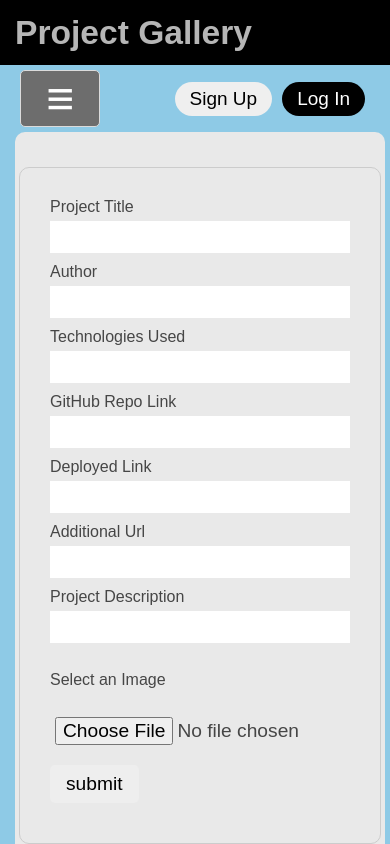
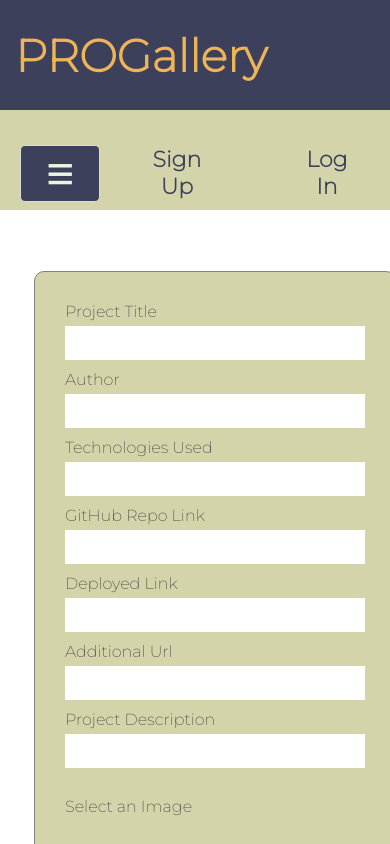
Before and after one commit to team-j-names/project-3-fe, a React (Create React App) app: page /update in a window 390 px wide. Shown: the top 844 px of the page. Built offline with nearby package versions, Linux system fonts and the light colour scheme.

Commit message:
updated css

```diff
--- a/src/App.css
+++ b/src/App.css
@@ -1,12 +1,15 @@
+@import url('https://fonts.googleapis.com/css2?family=Montserrat:wght@200&display=swap');
+
 .formWrapper{
   min-width: 300px;
   max-width:500px;
   padding:30px;
-  /* background-color:#a7d4ff; */
+  background-color:#d4d4aa;
   margin:20px;
-  border:1px solid #ccc;
+  border:1px solid gray;
   border-radius: 10px;
-  /* box-shadow: 10px 10px 8px #888888; */
+  box-shadow: 10px 10px 8px #888888;
+  font-family: 'Montserrat', sans-serif;
 }
 
 form{
@@ -18,23 +21,26 @@ form{
 input:focus, textarea:focus{
   outline:none;
 }
+
 form input{
   margin-bottom: 10px;
   margin-top: 5px;
   font-size: 1.2em;
   padding:5px;
-
   border:none;
-
+  font-family: 'Montserrat', sans-serif;
 }
 
 
 form input[type="submit"]{
   width:max-content;
   padding:8px 16px;
-  background-color: rgb(238, 238, 238);
-  /* border:1px solid rgb(241, 160, 39); */
-  border-radius:5px;
+  color: gray;
+  background-color: white;
+  border: 1px solid gray;
+  border-radius: 5px;
+  font-family: 'Montserrat', sans-serif;
+  cursor: pointer;
 }
 
 .nav-link ul>li{
@@ -46,7 +52,7 @@ form input[type="submit"]{
 
 /* input[type="file"]{
   display:none;
-} */
+}  */
 
 .file-upload {
   width:max-content;
@@ -56,4 +62,5 @@ form input[type="submit"]{
   padding: 6px 12px;
   cursor: pointer;
   font-size: 1.1em;
+  font-family: 'Montserrat', sans-serif;
 }
--- a/src/App.js
+++ b/src/App.js
@@ -15,7 +15,7 @@ function App() {
     return (
         <div className="app-wrapper">
             <div class="header">
-                <h2>Project Gallery</h2>
+                <h2>PROGallery</h2>
             </div>
 
             <div class="container">
--- a/src/Components/About.js
+++ b/src/Components/About.js
@@ -3,9 +3,8 @@ import React from 'react';
 const About = () => {
     return (
         <div class="about">
-            <h3>This is the About component</h3>
-            <p>Occaecat culpa consectetur et laboris aliquip ad incididunt. Ut nostrud enim aliqua irure consequat. Consectetur pariatur irure sit in ea mollit minim exercitation labore velit. Consequat irure velit esse proident qui. Non eiusmod in ex veniam ea incididunt ullamco. Fugiat sit exercitation aliquip dolore sunt sint est nostrud voluptate. Consectetur laborum nisi exercitation non irure occaecat sunt quis. Mollit dolore deserunt dolore ad et adipisicing occaecat. Lorem incididunt aliquip ea dolore laborum. Reprehenderit veniam sit adipisicing laboris Lorem ex id pariatur tempor sint reprehenderit enim elit.</p>
-            <p>Lorem adipisicing et veniam nostrud qui occaecat velit aliqua aliquip aute. Consequat eiusmod in mollit exercitation eu enim laboris commodo do sunt eiusmod excepteur non. Lorem occaecat laboris consequat dolor laboris occaecat labore cupidatat ullamco quis nisi eu sit ullamco. Laborum eu magna ea qui et.</p>
+            <h3>About PROGallery</h3>
+            <p>PROGallery is an online gallery where anyone can upload and submit their programming projects. This gallery was created with the intent of hosting all of your projects in one common place. PROGallery also has an option to view users projects, whether for inspiration or to explore other’s ideas. </p>
         </div>
     );
 };
--- a/src/Components/Home.js
+++ b/src/Components/Home.js
@@ -3,8 +3,8 @@ import React from 'react';
 const Home = () => {
     return (
         <div>
-            <h1> This is the homepage</h1>
-
+            <h1>Welcome to PROGallery</h1>
+            <p>Upload and submit your own project, or view users projects. </p>
         </div>
     );
 };
--- a/src/index.css
+++ b/src/index.css
@@ -1,13 +1,14 @@
+@import url('https://fonts.googleapis.com/css2?family=Montserrat:wght@200&display=swap');
 
 body{
   /* display:grid; */
   /* justify-content: center; */
-  font-family: 'Chivo', sans-serif;
+  font-family: 'Montserrat', sans-serif;
   font-weight: 300;
   color: #363636;
   width:100%;
   margin:0;
-  background-color: #8ECAE6;
+  background-color: white;
   /* background: rgb(0,0,0);
 background: linear-gradient(90deg, rgba(0,0,0,1) 5%, rgba(244,244,244,1) 29%, rgba(73,194,255,1) 100%); */
   /* max-width: 1725px; */
@@ -24,16 +25,18 @@ background: linear-gradient(90deg, rgba(0,0,0,1) 5%, rgba(244,244,244,1) 29%, rg
 .container {
   /* display:flex;
   align-content: center; */
-  max-width:1500px;
+  width: 100%;
+  height: 100px;
   flex-direction: column;
   padding:0 15px;
+  background-color: #d4d4aa;
 }
 
 /*------------------------------------------*/
 /* Style The Dropdown Button */
 .dropbtn {
-  background-color: #6d6d6d;
-  color: white;
+  background-color: #3d405b;
+  color: #ebf5df;
   padding: 0 12px;
   width:80px;
   font-size: 2em;
@@ -47,12 +50,13 @@ background: linear-gradient(90deg, rgba(0,0,0,1) 5%, rgba(244,244,244,1) 29%, rg
   /* margin-top:20px; */
   position: relative;
   display: inline-block;
+  margin: auto;
 }
 
 .dropdown-content {
   display: none;
   position: absolute;
-  background-color: #f9f9f9;
+  background-color: #d4d4aa;
   min-width: 200px;
   box-shadow: 0px 8px 16px 0px rgba(0,0,0,0.2);
   z-index: 1;
@@ -89,29 +93,29 @@ background: linear-gradient(90deg, rgba(0,0,0,1) 5%, rgba(244,244,244,1) 29%, rg
   /* justify-content: center; */
   /* font-family: 'Satisfy', cursive; */
   /* font-weight:700; */
-
-  height:55px;
+  height: 100px;
   padding:5px 15px;
-  font-size:1.5em;
-  width:100vw;
-  background-color: black;
+  font-size: 50px;
+  width:100vw;;
+  color: #edb458;
+  background-color: #3d405b;
 }
 
-.header > h2{
-  color:rgb(182, 182, 182);
-}
 
 .loginbtn{
   padding:6px 15px;
   margin:5px;
-  font-size: 19px;
-  border-radius: 52px;
-  border:none;
+  font-size: 22px;
+  border: none;
+  font-family: 'Montserrat', sans-serif;
+  cursor: pointer;
+  background: none;
+  color: #3d405b;
+  font-weight: bold;
 }
 
-#login{
-  background-color: black;
-  color:white;
+.loginbtn:hover {
+  color:#f0993c
 }
 
 nav > div{
@@ -142,26 +146,31 @@ width:90%
 }
 
 .project-card{
-   display: grid;
+  display: grid;
   grid-template-rows: 40px 30px 1fr 1fr;
-  border:8px solid #8ECAE6;
+  border:8px solid #ecc27e;
   width:300px;
   height:300px;
-  /* background-color: #90E0EF; */
   background-color: white;
   margin:10px;
   padding:12px;
-  /* border-radius:6px; */
+  color: gray;
 }
 
 .project-card:hover{
   box-shadow: 8px 10px 10px rgb(121, 121, 121);
-  border-color:rgb(57, 128, 156);
+  border-color:#f0993c;
 }
 
-a:link, a:visited, a:hover, a:active {
+a:link, a:visited, a:active {
   text-decoration: none;
-  color:#383838; }
+  color: #ebf5df;
+  padding: 20px;
+  font-weight: bold;
+}
+a:hover{
+  color:#3d405b;
+}
 
 .t2 { grid-area: t2;
   text-align: center;
@@ -216,9 +225,7 @@ a:link, a:visited, a:hover, a:active {
   flex-wrap: wrap;
   padding:15px 5px;
   /* border-radius: 15px; */
-  background-color:#E5E5E5;
-  width:100%
-  /* box-shadow: 5px 5px 5px #383838; */
+  background-color: white;
 }
 
 .nav-link ul>a{
@@ -264,7 +271,7 @@ ul{
 }
 /* ********************* MEDIA QUERRY ************************* */
 
-@media screen and (max-width:500px){
+@media screen and (max-width:800px){
 
 
   hr {
@@ -272,13 +279,7 @@ ul{
     }
 
   .header{
-      background-color: black;
-      /* font-family: 'Satisfy', cursive; */
-      font-size:1.4em;
-  }
-
-  .header > h2{
-color: rgb(182, 182, 182);
+      font-size: 30px;
   }
 
   .dropdown{
@@ -287,14 +288,15 @@ color: rgb(182, 182, 182);
 
   nav{
     min-width:85vw;
+
   }
   .nav-link{
       display:none;
+      height: 50px;
   }
 .main{
-  background-color:rgb(233, 233, 233);
+  background-color:white;
   width:100%;
-  border-radius: 10px;
   box-shadow:none;
 }
   /* .card-wrapper{
@@ -310,8 +312,7 @@ color: rgb(182, 182, 182);
       background-color: white;
       margin:5px;
       padding:10px;
-      border-radius:15px;
-      /* box-shadow: 5px 5px 5px #aaaaaa; */
+      box-shadow: 8px 10px 10px rgb(121, 121, 121);
   }
 
   .project-detail-card{
@@ -321,7 +322,6 @@ color: rgb(182, 182, 182);
       margin:5px;
       padding:10px;
       border:1px solid white;
-      /* border-radius:5px; */
       box-shadow: 5px 5px 5px #aaaaaa;
       border-radius: 12px;
   }
```
